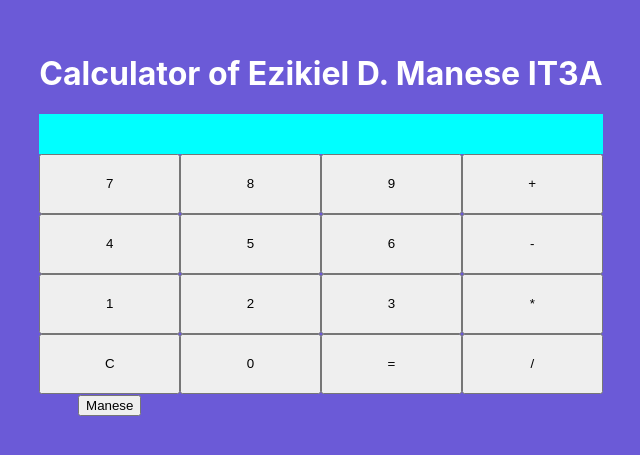
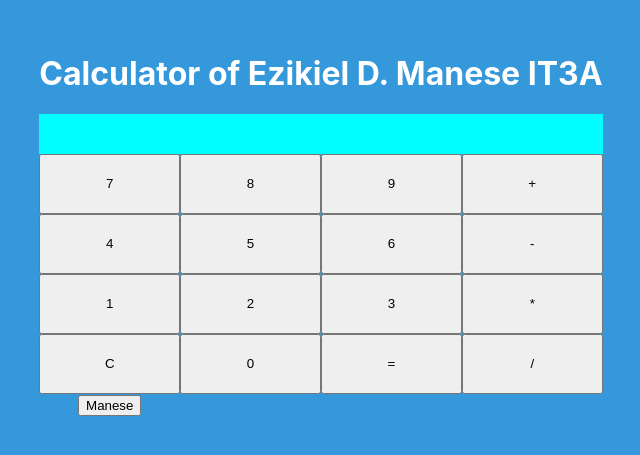
Before and after one commit to Ezikiel2023/prelimexam, a React (Create React App) app: page / in a window 1280 px wide. Shown: the part 157-612 px from the top of the page, without its empty margins (319-959 px from the left). Built offline with nearby package versions, Linux system fonts and the light colour scheme.

Commit message:
Update App.css

```diff
--- a/src/App.css
+++ b/src/App.css
@@ -1,13 +1,15 @@
 .App {
   text-align: center;
 }
+
 .CalcDisplay {
   height: 40px;
   font-size: 2em;
   background-color: aqua;
   color: red;
 }
- .CalcContainer {
+
+.CalcContainer {
   top: 50%;
   left: 50%;
   position: absolute;
@@ -16,47 +18,45 @@
   width: 700px;
   text-align: center;
   border: 10px solid black;
-  background: pink;
+  background: linear-gradient(to bottom right, pink, lightblue);
   border-radius: 10px;
+  animation: changeColor 5s linear infinite;
+}
 
- }
-
- .ButtonContainer{
+.ButtonContainer {
   display: grid;
   grid-template-columns: repeat(4, 1fr);
   grid-auto-rows: minmax(60px, auto);
+}
 
- }
- body {
+body {
   margin: 0;
   padding: 0;
   display: flex;
   justify-content: center;
   align-items: center;
   min-height: 100vh;
-  animation: changeColor 5s linear infinite; /* Change color every 4 seconds */
-  background-color: #3498db; /* Initial background color */
-  color: #fff; /* Text color */
+  background-color: #3498db;
+  color: #fff;
 }
 
 @keyframes changeColor {
-  0%, 100% {
-    background-color: #0f0bea; /* Initial color */
+  0%,
+  100% {
+    border-color: #0f0bea;
   }
   25% {
-    background-color: peachpuff; /* Color 1 */
+    border-color: peachpuff;
   }
   50% {
-    background-color: gray; /* Color 2 */
+    border-color: gray;
   }
   75% {
-    background-color: violet; /* Color 3 */
+    border-color: violet;
   }
 }
 
-
 .Surname {
-  display:flex;
+  display: flex;
   justify-content: center;
-
 }
```
